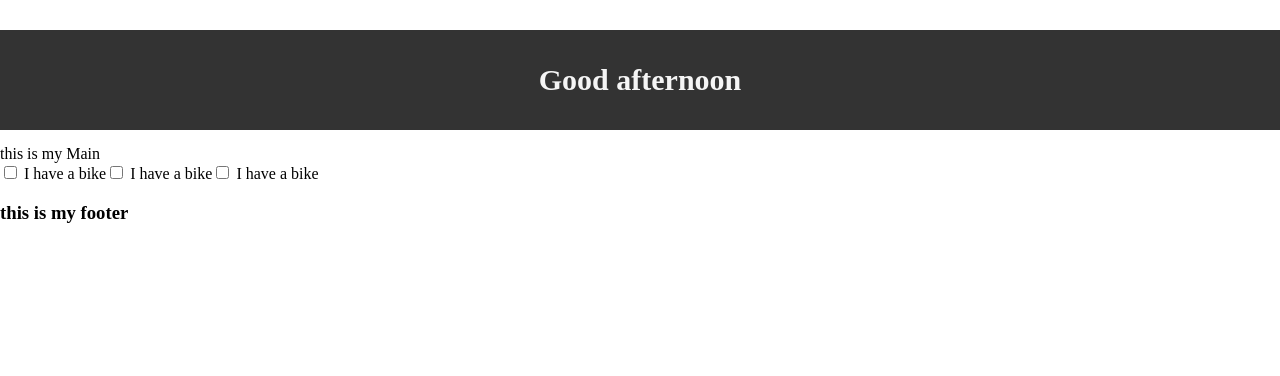
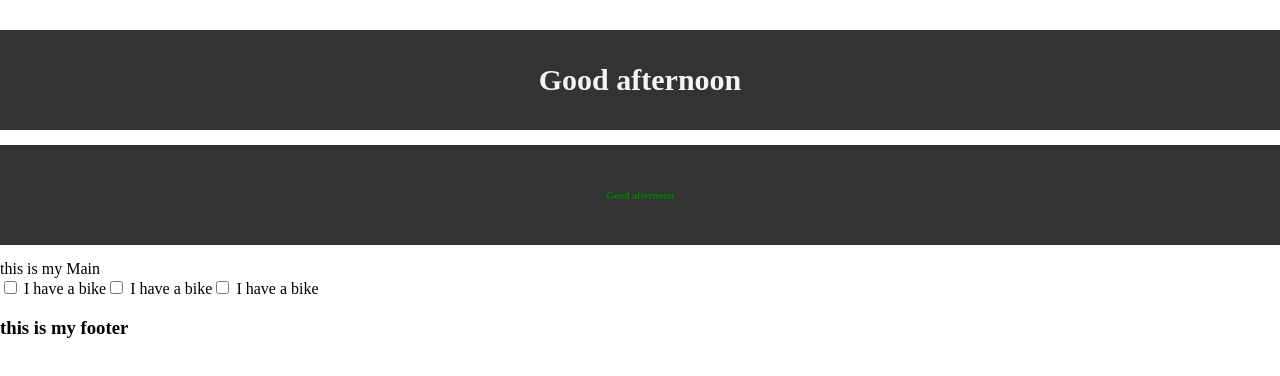
Before and after one commit to IsraelTekahun/reactjs, a React (Create React App) app: page / in a window 1280 px wide. Shown: the top 376 px of the page. Built offline with nearby package versions, Linux system fonts and the light colour scheme.

Commit message:
conditional styling and inline styles

```diff
--- a/src/components/Nav.js
+++ b/src/components/Nav.js
@@ -1,16 +1,26 @@
 import React from "react";
+
+const styles = {
+  fontSize: 10,
+  color: "green",
+};
 
 function Nav() {
   let time = "morning";
   if (new Date().getHours() >= 17) {
     time = "night";
+    styles.color = "red";
   } else {
     time = "afternoon";
+    styles.color = "green";
   }
 
   return (
     <header>
       <h3 className="navbar">Good {time}</h3>
+      <h3 className="navbar" style={styles}>
+        Good {time}
+      </h3>
     </header>
   );
 }
```
